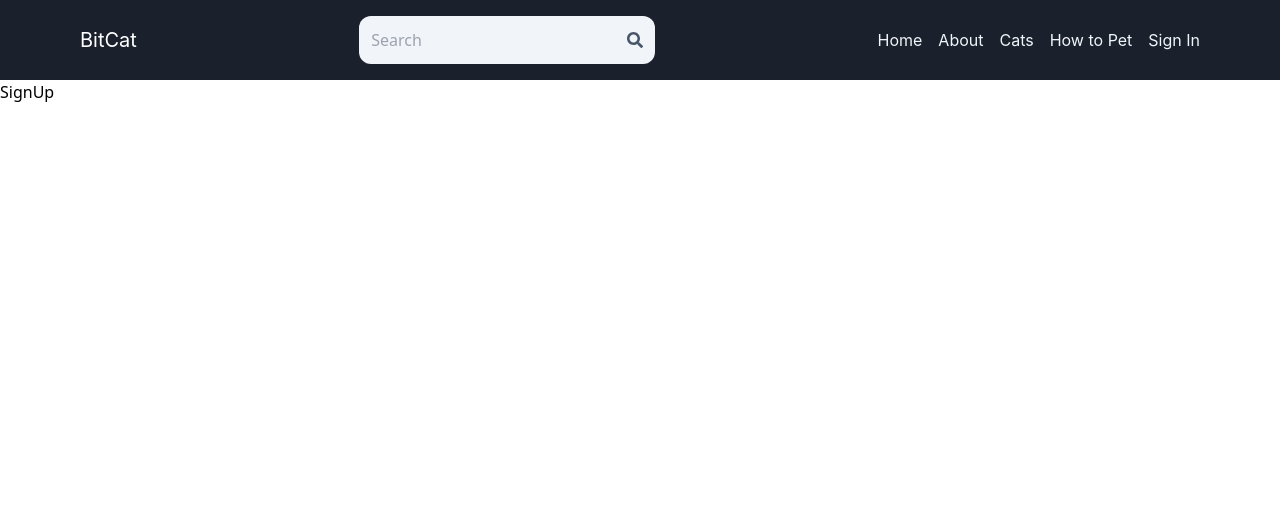
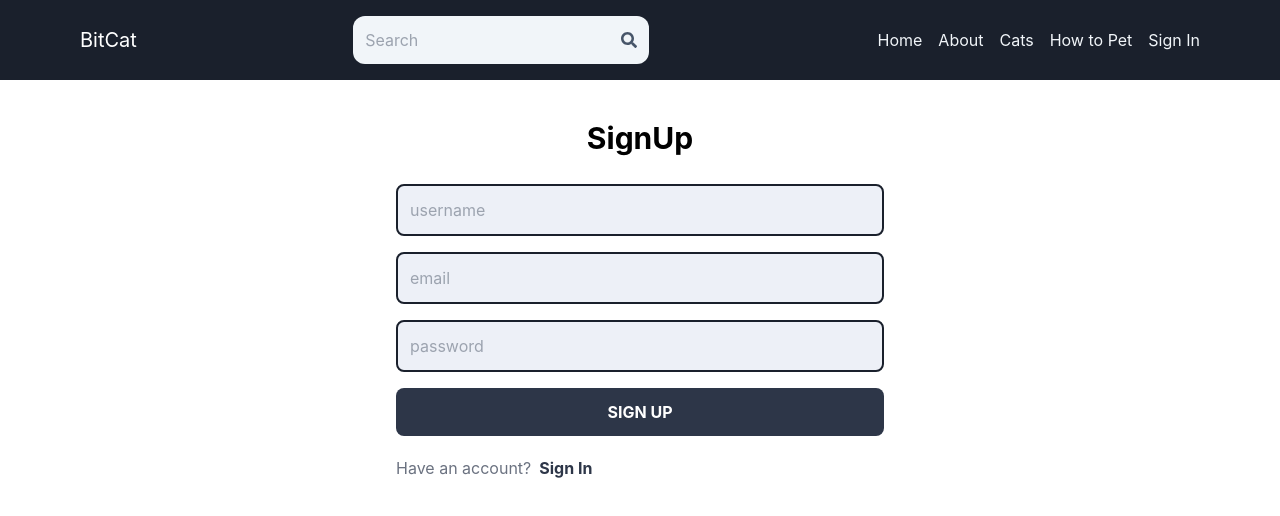
Before and after one commit to HelloArtty/BitCatWeb, a React (Vite) app in the folder FrontEnd/: page /signup in a window 1280 px wide. Shown: the top 516 px of the page. Built offline with nearby package versions, Linux system fonts and the light colour scheme.

Commit message:
sign up ui

```diff
--- a/FrontEnd/src/components/Header.jsx
+++ b/FrontEnd/src/components/Header.jsx
@@ -21,7 +21,7 @@
                 </form>
                 <ul className='flex gap-4'>
                     <Link to='/'>
-                    <li className='font-inter hidden sm:inline text-slate-100 hover:underline'>
+                    <li className='font-inter ml-3 hidden sm:inline text-slate-100 hover:underline'>
                         Home
                     </li>
                     </Link>
--- a/FrontEnd/src/index.css
+++ b/FrontEnd/src/index.css
@@ -1,3 +1,8 @@
 @tailwind base;
 @tailwind components;
 @tailwind utilities;
+
+body {
+    font-family: Inter;
+    background-color: #FFFFFF;
+}
--- a/FrontEnd/src/pages/SignUp.jsx
+++ b/FrontEnd/src/pages/SignUp.jsx
@@ -1,7 +1,31 @@
 import React from 'react'
+import { Link } from 'react-router-dom'
 
 export default function SignUp() {
   return (
-    <div>SignUp</div>
+    <div className='p-3 max-w-lg mx-auto'>
+      <h1 className='text-3xl text-center font-inter font-bold my-7'>
+        SignUp
+      </h1>
+      <form className='flex flex-col gap-4 '>
+        <input type="text" placeholder = "username"
+        className='border-2 border-blue-1000 p-3 rounded-lg bg-slate-1000'id="username" />
+        <input type="text" placeholder = "email"
+        className='border-2 border-blue-1000 p-3 rounded-lg bg-slate-1000'id="email" />
+        <input type="password" placeholder = "password"
+        className='border-2 border-blue-1000 p-3 rounded-lg bg-slate-1000'id="password" />
+        <button className='font-bold bg-blue-1001 text- text-white p-3 rounded-lg uppercase hover:opacity-95 disabled:opacity-80'>
+          Sign Up
+        </button>
+      </form>
+        <div className='flex gap-2 mt-5'>
+          <p className='text-gray-500'>Have an account?</p>
+          <Link to= {"/signin"} >
+            <span className='text-blue-1001 font-bold'>
+              Sign In
+            </span>
+          </Link>
+        </div>
+      </div>
   )
 }
--- a/FrontEnd/tailwind.config.js
+++ b/FrontEnd/tailwind.config.js
@@ -13,6 +13,10 @@
       colors: {
         blue: {
           1000 : '#1a202c',
+          1001 : '#2D3648',
+        },
+        slate: {
+          1000 : '#EDF0F7',
         }
       },
     },
```
